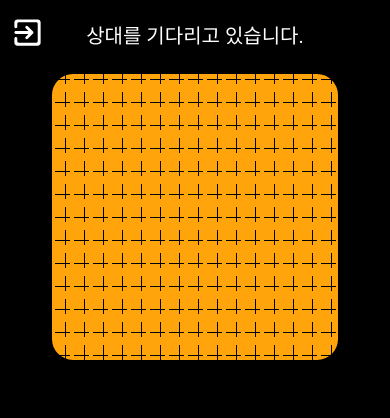
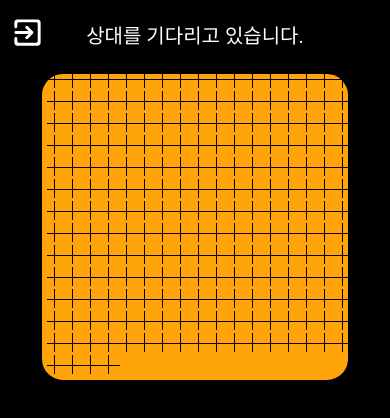
Before and after one commit to tech-hoon/take-omok, a React (Create React App) app in the folder client/: page /play in a window 390 px wide. Shown: the top 418 px of the page. Built offline with nearby package versions, Linux system fonts and the light colour scheme.

Commit message:
:wrench: mobile css fixed

```diff
--- a/client/src/components/Board/Board.css
+++ b/client/src/components/Board/Board.css
@@ -56,19 +56,19 @@
 
 @media (min-width: 320px) and (max-width: 480px) {
   .board {
-    height: 300px;
-    width: 300px;
+    height: 320px;
+    width: 320px;
   }
 
   .stones {
-    height: 19px;
-    width: 19px;
+    height: 18px;
+    width: 18px;
   }
 
   .stones::before {
     content: "";
     top: -5px;
-    height: 15px;
+    height: 19px;
     width: 1px;
     right: 5px;
     position: absolute;
@@ -76,8 +76,8 @@
   }
   .stones::after {
     content: "";
-    left: 3px;
-    width: 15px;
+    left: 5px;
+    width: 19px;
     height: 1px;
     top: 5px;
     position: absolute;
--- a/client/src/components/Play/Play.css
+++ b/client/src/components/Play/Play.css
@@ -12,6 +12,14 @@
   .chatBox {
     display: none;
   }
+
+  .containerLeft{
+    display : flex;
+    align-items: center;
+    justify-content: space-around;
+    flex-direction: column;
+  }
+
   /*
   .boardBox > * {
     width: 300px;
```
Also changed, not shown: 1 other file (tests, documents, lock files or other folders).
